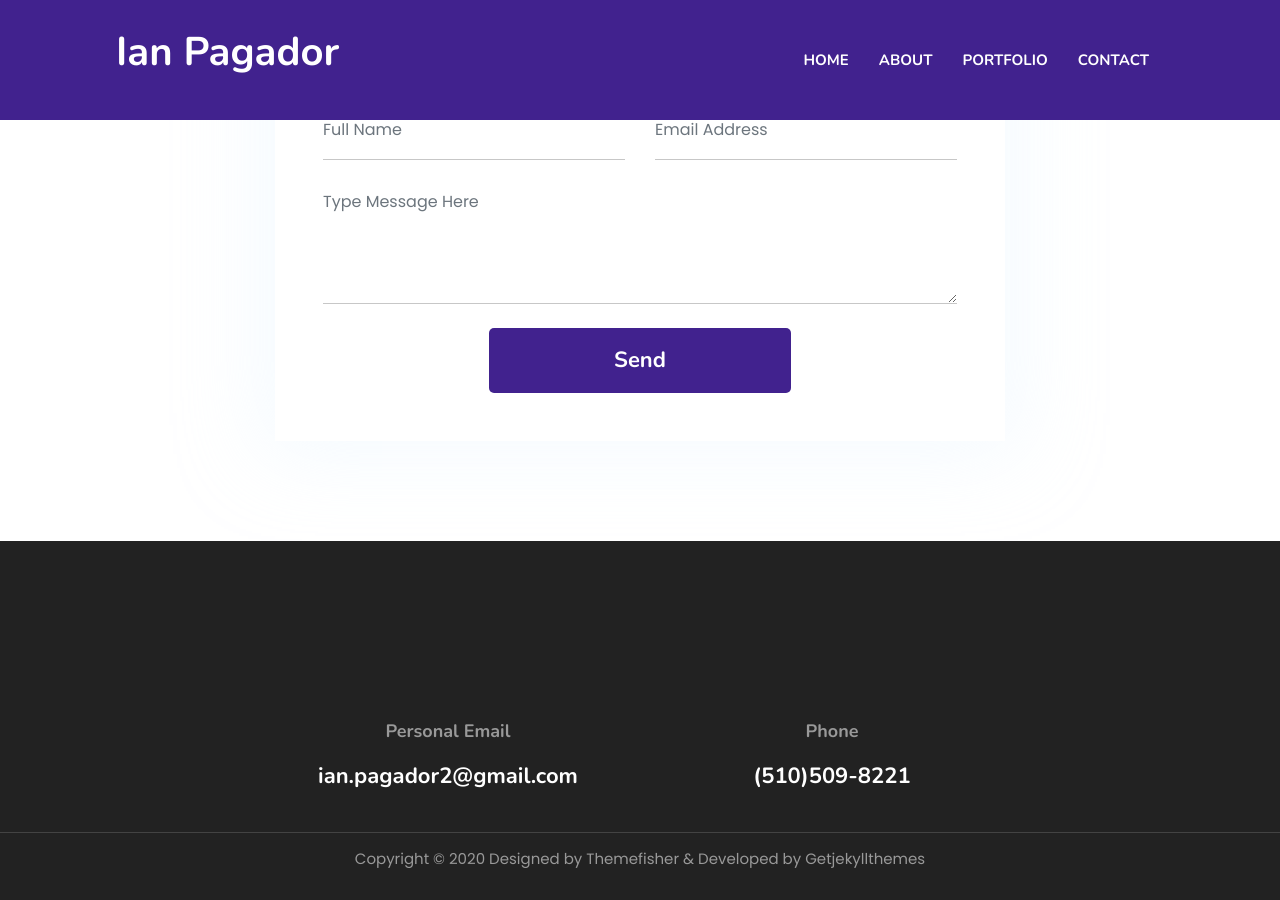
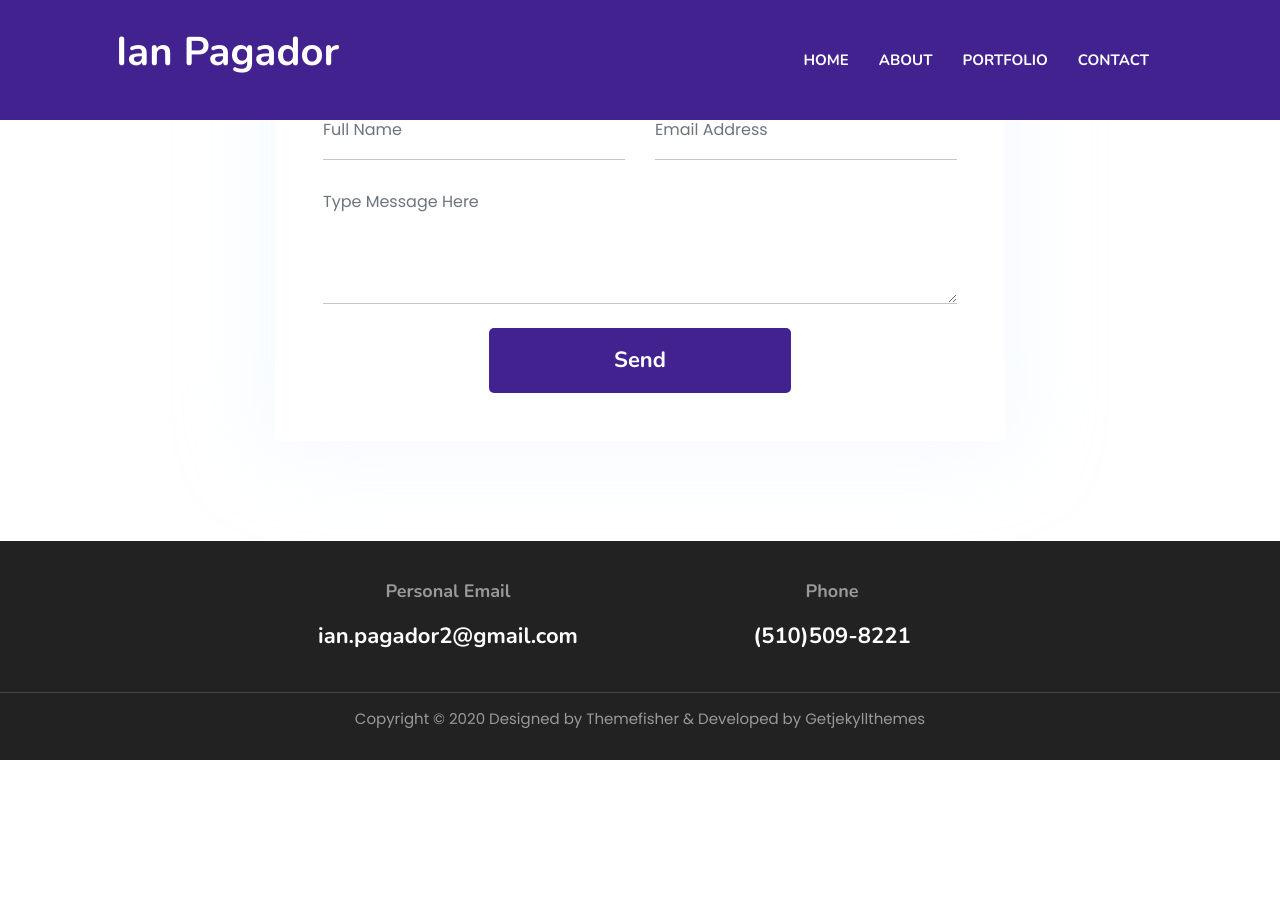
Before and after one commit to ianpagador/ianpagador.github.io, a Jekyll site: the page built from index.html, in a window 1280 px wide and 900 px high, scrolled down 3134 px. Built offline with Jekyll 4.4.1, drawn with Linux system fonts in a browser that asks for light colours; after the commit the page ends 3894 px from its top, so only the background shows below that.

Commit message:
Set footer padding-top to 0px

```diff
--- a/assets/scss/templates/_homepage.scss
+++ b/assets/scss/templates/_homepage.scss
@@ -210,7 +210,7 @@
 .footer-section {
   display: flex;
   flex-direction: column;
-  padding-top: 140px;
+  padding-top: 0px;
 }
 
 .footer-main {
```
